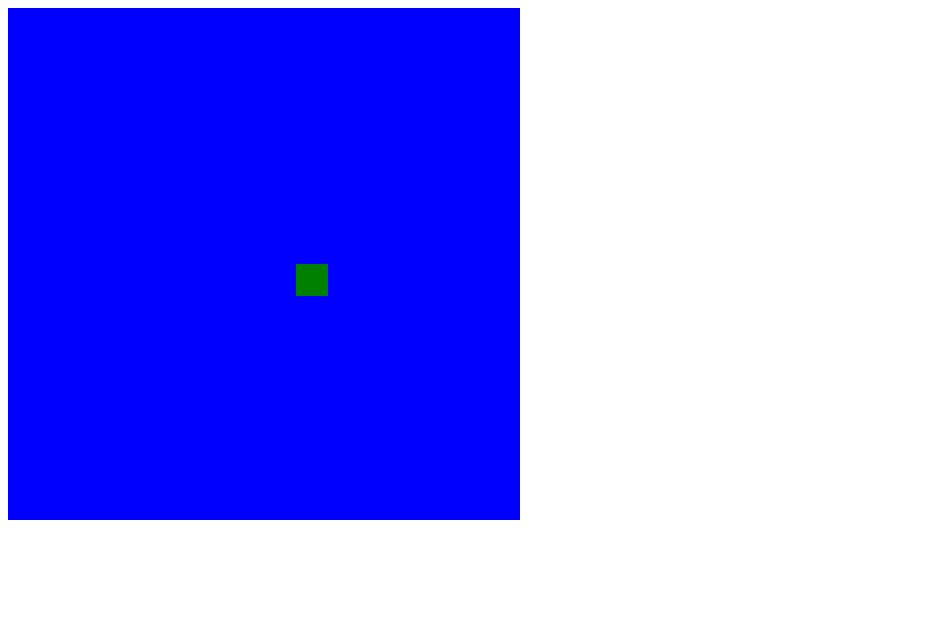
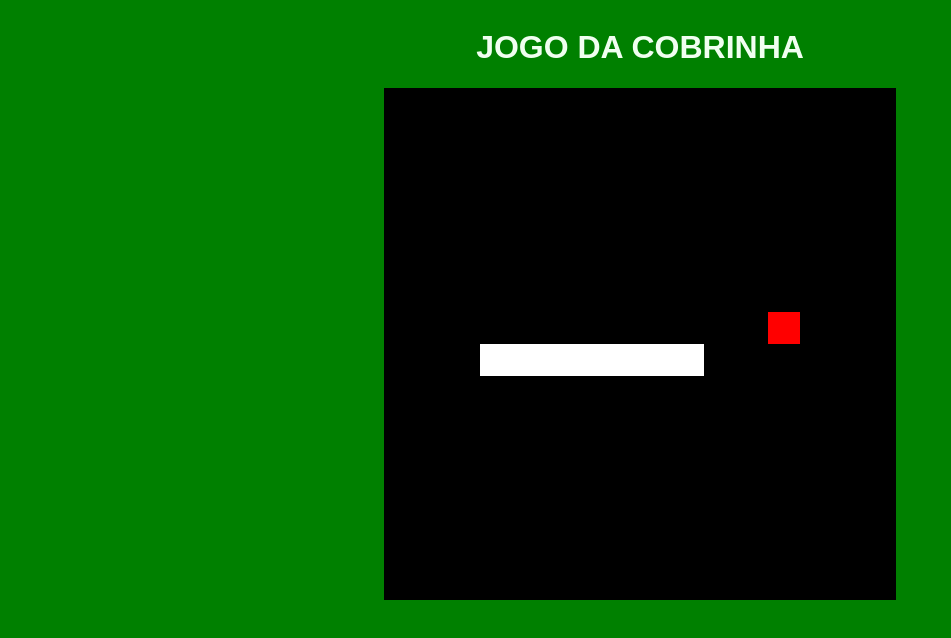
Before and after one commit to wiltaiji/jogodacobrinha, a plain HTML site: page index.html in a window 1280 px wide. Shown: the whole page, without its empty margins (0-951 px from the left). Drawn offline with Linux system fonts and the light colour scheme.

Commit message:
finalizado o jogo da cobrinha com todosos comandos e fim

```diff
--- a/index.html
+++ b/index.html
@@ -11,6 +11,7 @@
     <title>snake Game</title>
 </head>
 <body>
+    <h1> JOGO DA COBRINHA</h1>
 <canvas id="snake" width="512" height="512">
 
 </canvas>
--- a/script.js
+++ b/script.js
@@ -7,20 +7,32 @@ snake[0] = {
 }   /* desenhando uma cobra em x e y, fazendo que a posicao 0 receba x e y em plano cartesiano */
 let direction ="right"; /* variavel direcao */
 
+let food = {
+    x: Math.floor(Math.random() * 15+1)* box,
+    y: Math.floor(Math.random() *15+1) * box
+}
+
+
 function criarBG() {
-    context.fillStyle="blue";
+    context.fillStyle="black";
     context.fillRect(0, 0, 16*box,16*box );
 
 } /* criando a funcao da caixa (plano de fundo) e preenchedo a cor em azul */
 function criarCobrinha(){
 for( i=0; i<snake.length; i++){
-     context.fillStyle="green";
-     context.fillRect(snake[i].x ,snake[i].y , box ,box)
+     context.fillStyle="white";
+     context.fillRect(snake[i].x ,snake[i].y , box ,box);
    }/* criando a cobrinha */
 
 }
 
-document.addEventListener('keydown',update);
+function drawFood() {
+    context.fillStyle="red";
+    context.fillRect(food.x, food.y ,box, box);
+
+}
+
+document.addEventListener('keydown',update); /* setando um evento para acontecer os comandos*/
 
 function update(event) {
     if(event.keyCode == 37 && direction != "right" ) direction="left";
@@ -31,12 +43,24 @@ function update(event) {
 }
 
 function iniciarJogo(){
+
     if(snake[0].x >15 *box && direction == "right") snake[0].x=0;
     if(snake[0].x <0  && direction == "left") snake[0].x=16 *box;
     if(snake[0].y >15 *box && direction == "down") snake[0].y=0;
     if(snake[0].y <0   && direction == "up") snake[0].y=16 *box;
+
+    for(i = 1; i < snake.length ; i++){
+        if (snake[0].x == snake[i].x && snake[0].y == snake[i].y){
+            clearInterval(jogo);
+            alert(' fim de jogo :C');
+        }
+
+    }
+
     criarBG();
     criarCobrinha();
+    drawFood();
+
 
     let snakeX = snake[0].x;
     let snakeY = snake[0].y;
@@ -46,7 +70,13 @@ function iniciarJogo(){
     if(direction == "up") snakeY-=box;
     if(direction == "down") snakeY+=box;
 
+    if (snakeX != food.x || snakeX != food.x) {
     snake.pop();
+    }
+    else {food.x = Math.floor(Math.random()  * 15 + 1) * box;
+          food.y = Math.floor(Math.random() * 15 + 1) *box;
+
+    }
 
     let newHead = {
         x: snakeX,
--- a/style.css
+++ b/style.css
@@ -0,0 +1,15 @@
+body {
+
+    display: flex;
+    justify-items: center;
+    flex-direction: column;
+    align-items: center;
+    background-color: green;
+
+}
+
+h1{
+
+    color: honeydew;
+    font-family: Arial, Helvetica, sans-serif;
+}
```
